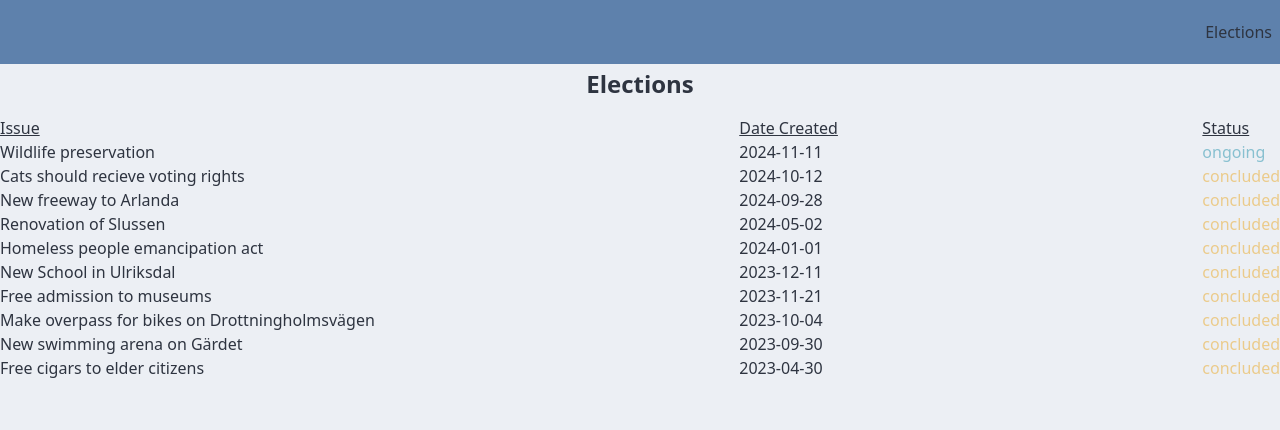
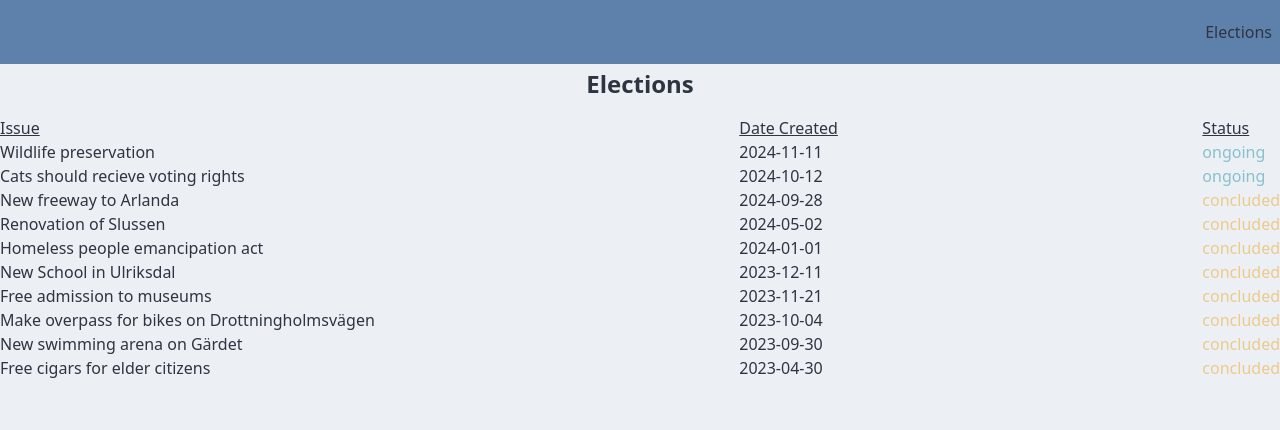
Before and after one commit to DefyCab/final_assignment, a Next.js app: page /elections in a window 1280 px wide. Shown: the top 430 px of the page. Built offline with nearby package versions, Linux system fonts and the light colour scheme.

Commit message:
change fixture back to boolean and add ternary operator

```diff
--- a/src/app/features/db/fixtures/elections.json
+++ b/src/app/features/db/fixtures/elections.json
@@ -3,60 +3,60 @@
         "id": "a9deb747-96c2-4ca5-b21d-34e6a40c1e40",
         "issue": "Wildlife preservation",
         "createdAt": "2024-11-11 16:13:18.045904",
-        "status": "ongoing"
+        "status": true
     },
     {
         "id": "21f91ee2-1074-4ef6-b7ff-0ee3567430a8",
         "issue": "Cats should recieve voting rights",
         "createdAt": "2024-10-12 09:49:08.038697",
-        "status": "concluded"
+        "status": true
     },
     {
         "id": "c15c98d2-1408-4929-a7dc-248e1fe446e8",
         "issue": "New freeway to Arlanda",
         "createdAt": "2024-09-28 13:14:28.025678",
-        "status": "concluded"
+        "status": false
     },
     {
         "id": "0cc24e41-2b95-477f-a3a4-5951483a2ecb",
         "issue": "Renovation of Slussen",
         "createdAt": "2024-05-02 10:10:11.023696",
-        "status": "concluded"
+        "status": false
     },
     {
         "id": "8ae792ef-8672-457c-9b02-5b42521d73a5",
         "issue": "Homeless people emancipation act",
         "createdAt": "2024-01-01 17:38:45.013454",
-        "status": "concluded"
+        "status": false
     },
     {
         "id": "ed3bbf08-010d-4237-a77a-62432ce740cd",
         "issue": "New School in Ulriksdal",
         "createdAt": "2023-12-11 09:14:25.038456",
-        "status": "concluded"
+        "status": false
     },
     {
         "id": "7e6135e2-6839-448a-b59a-ac9176cee0c1",
         "issue": "Free admission to museums",
         "createdAt": "2023-11-21 08:34:01.034693",
-        "status": "concluded"
+        "status": false
     },
     {
         "id": "7f4c6436-238d-4e3b-8166-d42fe0443a3f",
         "issue": "Make overpass for bikes on Drottningholmsvägen",
         "createdAt": "2023-10-04 13:11:18.038697",
-        "status": "concluded"
+        "status": false
     },
     {
         "id": "5bfa2f13-0954-4e27-81e9-bdb4e34a294d",
         "issue": "New swimming arena on Gärdet",
         "createdAt": "2023-09-30 18:34:28.038697",
-        "status": "concluded"
+        "status": false
     },
     {
         "id": "813e9308-ad39-476c-a832-ffd763431e23",
-        "issue": "Free cigars to elder citizens",
+        "issue": "Free cigars for elder citizens",
         "createdAt": "2023-04-30 11:00:00.028345",
-        "status": "concluded"
+        "status": false
     }
 ]
--- a/src/app/features/elections/components/elections.tsx
+++ b/src/app/features/elections/components/elections.tsx
@@ -25,13 +25,11 @@ export async function Elections() {
             {elections.map((election) => (
               <p
                 className={
-                  election.status === "ongoing"
-                    ? "text-accent"
-                    : "text-warning"
+                  election.status === true ? "text-accent" : "text-warning"
                 }
                 key={election.id}
               >
-                {election.status}
+                {election.status === true ? "ongoing" : "concluded"}
               </p>
             ))}
           </article>
```
